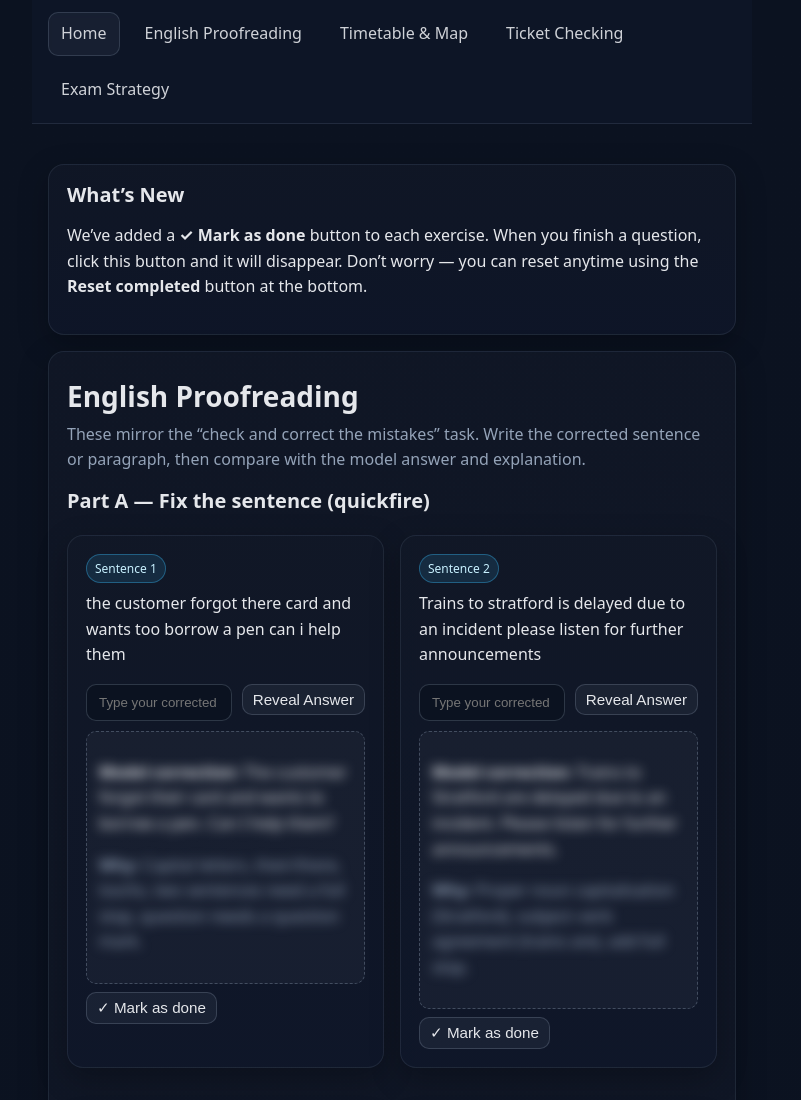
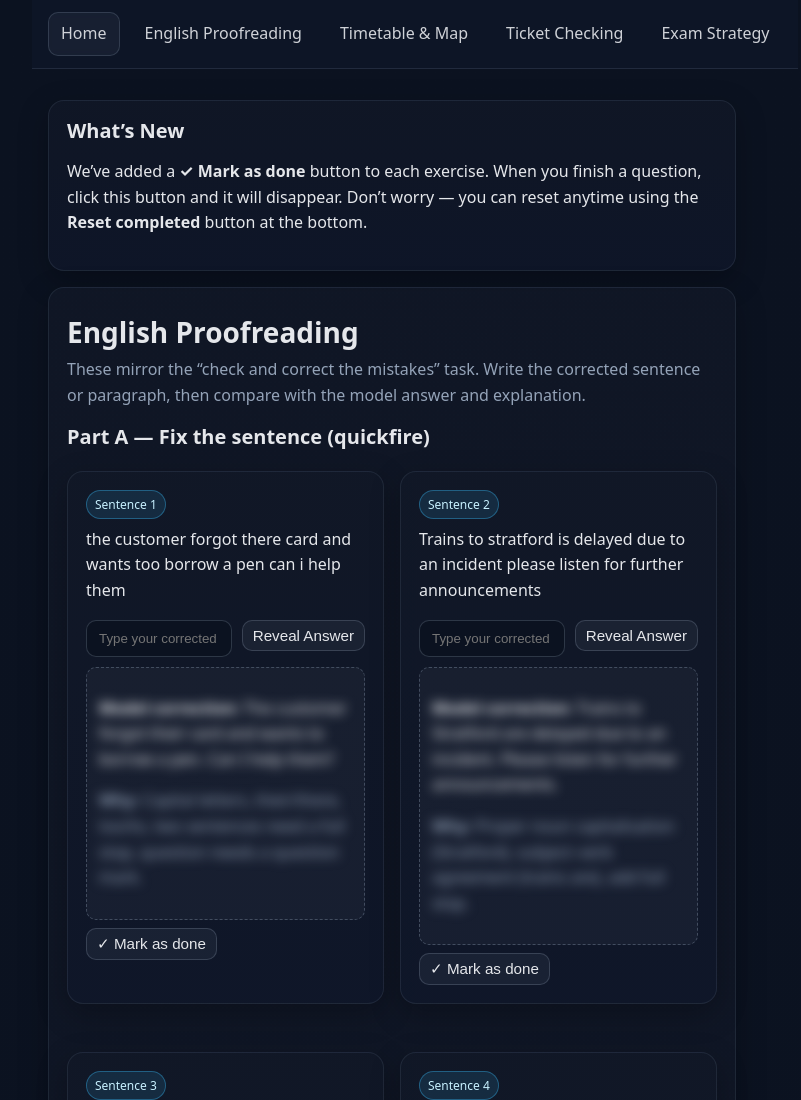
Before and after one commit to joshstromayer/tfl_test_practice, a plain HTML site: page index.html in a window 1280 px wide. Shown: the top 1100 px of the page, without its empty margins (248-1049 px from the left). Drawn offline with Linux system fonts and the light colour scheme.

Commit message:
Update styles.css

```diff
--- a/styles.css
+++ b/styles.css
@@ -16,10 +16,13 @@
     line-height: 1.6;
   }
   header {
-    position: sticky; top: 0; z-index: 50;
+    position: absolute; top: 0; z-index: 50;
     backdrop-filter: blur(10px);
     background: rgba(15,23,42,0.7);
     border-bottom: 1px solid rgba(148,163,184,0.15);
+  }
+  .wrap {
+    margin-top: 60px;
   }
   nav {
     max-width: 1100px; margin: 0 auto; padding: 12px 16px;
@@ -37,7 +40,7 @@
     border-color: rgba(148,163,184,0.25);
     background: rgba(148,163,184,0.08);
   }
-  .wrap { max-width: 1100px; margin: 0 auto; padding: 24px 16px 80px; }
+  .wrap { max-width: 1100px; padding: 24px 16px 80px; }
   .hero {
     display:grid; grid-template-columns: 1.2fr 0.8fr; gap: 20px; align-items:center;
     margin-top: 18px;
```
